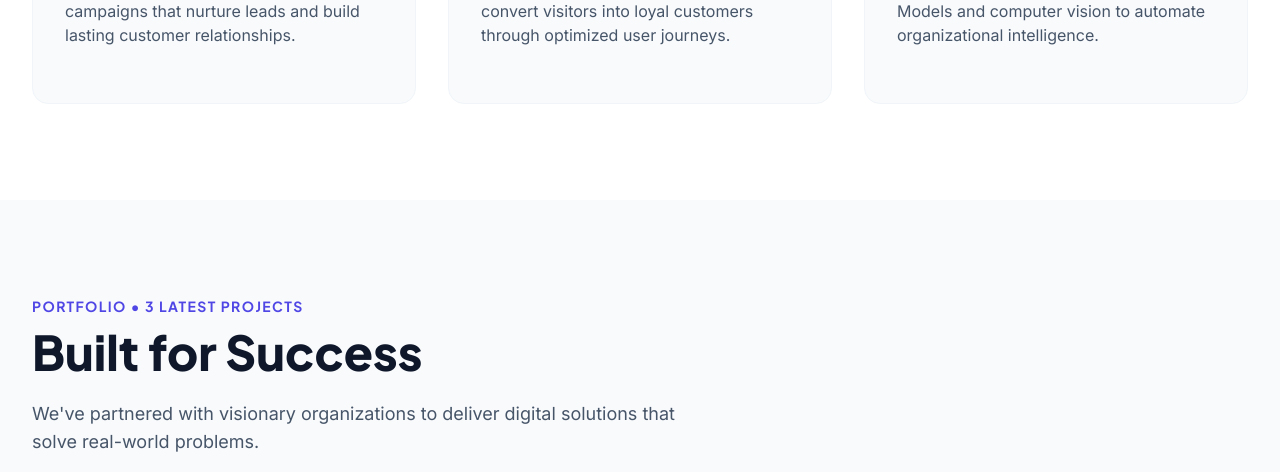
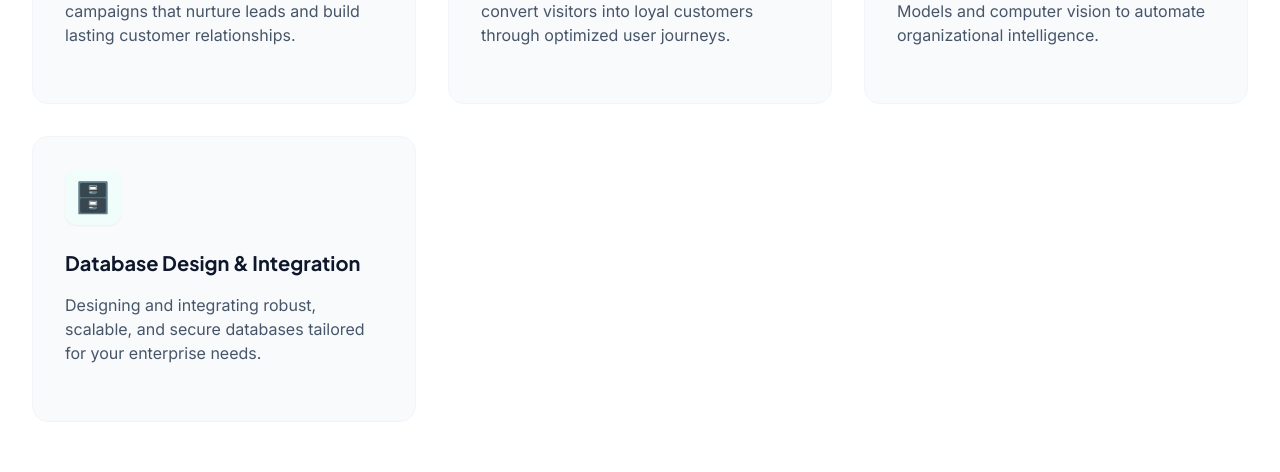
Before and after one commit to barackj370-pixel/onedigispot, a React (Vite) app: page / in a window 1280 px wide. Shown: the part 1620-2092 px from the top of the page. Built offline with nearby package versions, Linux system fonts and the light colour scheme; no server answers.

Commit message:
Add Database Design & Integration service entry

```diff
--- a/components/Services.tsx
+++ b/components/Services.tsx
@@ -37,6 +37,12 @@ const services = [
     desc: "Leveraging cutting-edge Large Language Models and computer vision to automate organizational intelligence.",
     icon: "🤖",
     color: "bg-emerald-50"
+  },
+  {
+    title: "Database Design & Integration",
+    desc: "Designing and integrating robust, scalable, and secure databases tailored for your enterprise needs.",
+    icon: "🗄️",
+    color: "bg-teal-50"
   }
 ];
 
```
